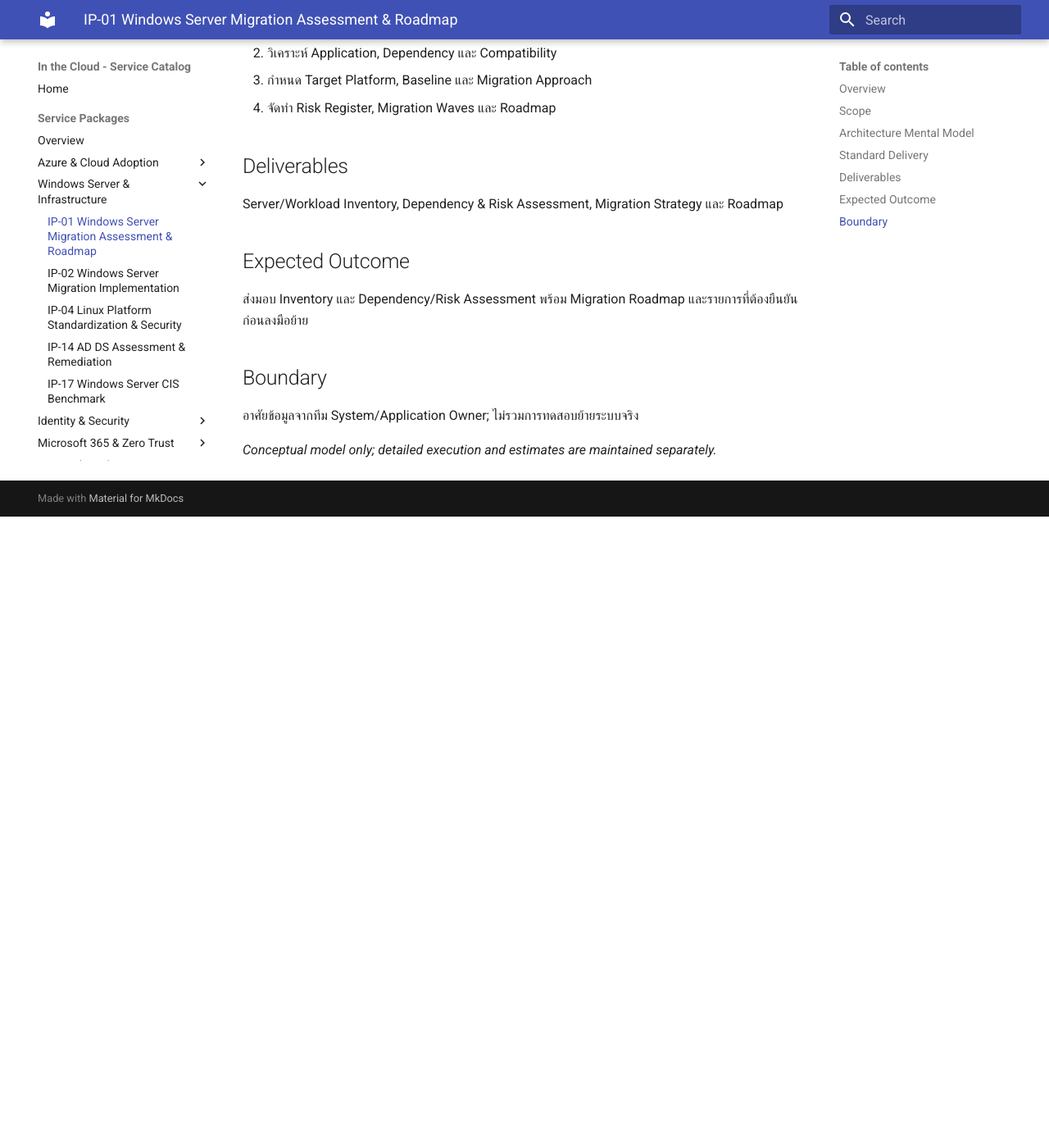
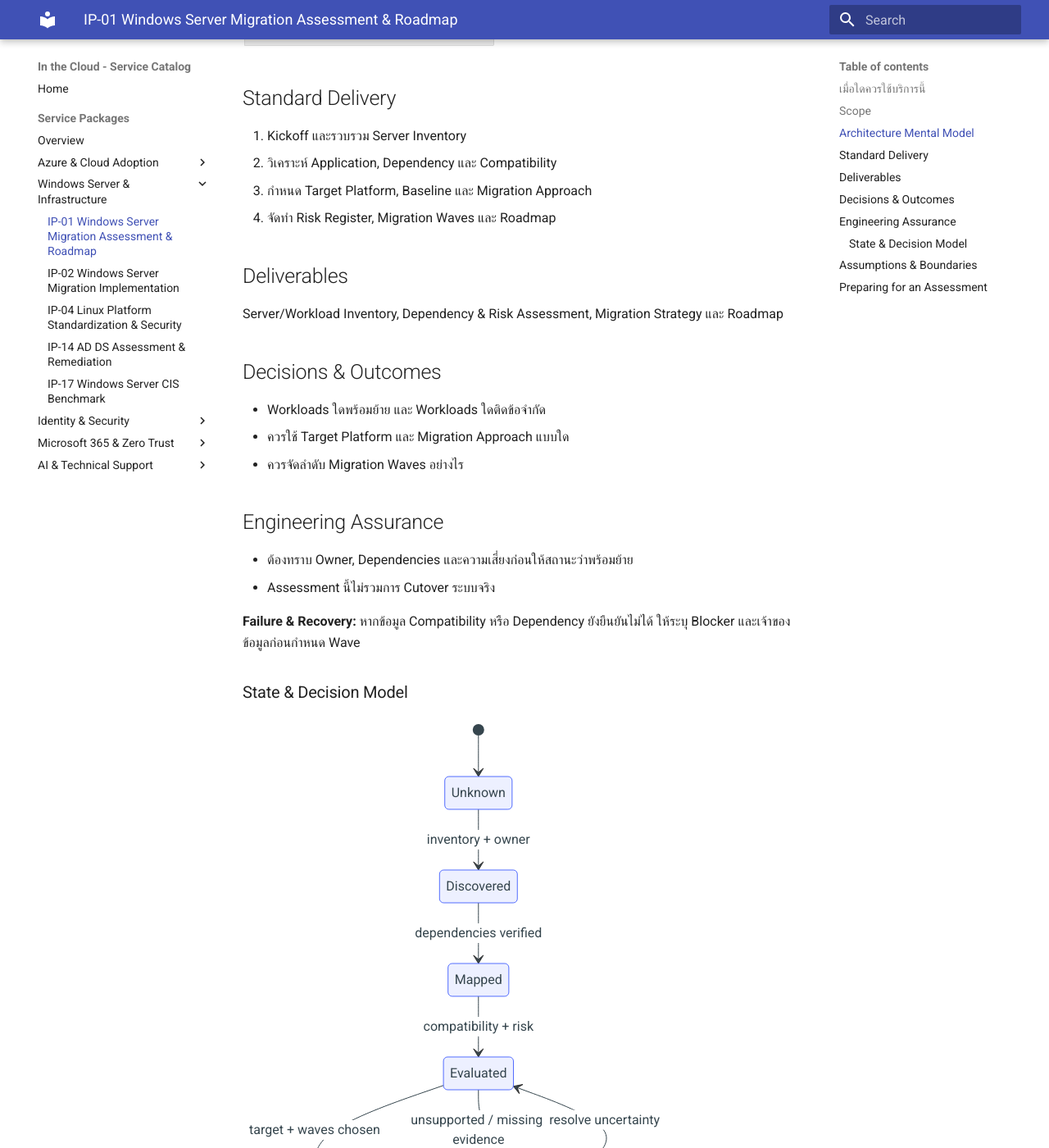
Before and after one commit to inthecloudth/service-catalog, an MkDocs documentation site: the page built from docs/services/ip-01-windows-server-migration-assessment.md, in a window 1280 px wide and 1400 px high, scrolled down 868 px. Shown: the whole window at 82% size. Built offline with MkDocs 1.6.1 and Material for MkDocs 9.7.7, drawn with Linux system fonts in a browser that asks for light colours; before the commit the page ends 1498 px from its top, so only the background shows below that; some of the changed text lies outside the part shown.

Commit message:
docs(catalog): decision-focused service IP-01 with system behavior and assurance

````diff
--- a/docs/services/ip-01-windows-server-migration-assessment.md
+++ b/docs/services/ip-01-windows-server-migration-assessment.md
@@ -1,10 +1,14 @@
 # Windows Server 2016 Migration Assessment & Roadmap
 
-*Reusable technical service package*
+> **IP-01 | Repeatable Service Package**
 
-## Overview
+**ผลลัพธ์ที่มุ่งหวัง:** ประเมินความพร้อมและจัดทำแผนย้าย Windows Server 2016 ไปยัง Windows Server 2022/2025
 
-ประเมินความพร้อมและจัดทำแผนย้าย Windows Server 2016 ไปยัง Windows Server 2022/2025
+## เมื่อใดควรใช้บริการนี้
+
+- ยังไม่มีข้อมูล Server และ Application Dependencies ที่เชื่อถือได้ก่อนย้ายระบบ
+- ต้องเลือกระหว่าง Upgrade, Side-by-side และ Rebuild โดยยังไม่เห็นความเสี่ยง
+- ต้องวางแผน Migration Waves ให้มีเจ้าของและลำดับความสำคัญ
 
 ## Scope
 
@@ -52,12 +56,42 @@ flowchart LR
 
 Server/Workload Inventory, Dependency & Risk Assessment, Migration Strategy และ Roadmap
 
-## Expected Outcome
+## Decisions & Outcomes
 
-ส่งมอบ Inventory และ Dependency/Risk Assessment พร้อม Migration Roadmap และรายการที่ต้องยืนยันก่อนลงมือย้าย
+- Workloads ใดพร้อมย้าย และ Workloads ใดติดข้อจำกัด
+- ควรใช้ Target Platform และ Migration Approach แบบใด
+- ควรจัดลำดับ Migration Waves อย่างไร
 
-## Boundary
+## Engineering Assurance
+
+- ต้องทราบ Owner, Dependencies และความเสี่ยงก่อนให้สถานะว่าพร้อมย้าย
+- Assessment นี้ไม่รวมการ Cutover ระบบจริง
+
+**Failure & Recovery:** หากข้อมูล Compatibility หรือ Dependency ยังยืนยันไม่ได้ ให้ระบุ Blocker และเจ้าของข้อมูลก่อนกำหนด Wave
+
+### State & Decision Model
+
+```mermaid
+stateDiagram-v2
+  [*] --> Unknown
+  Unknown --> Discovered: inventory + owner
+  Discovered --> Mapped: dependencies verified
+  Mapped --> Evaluated: compatibility + risk
+  Evaluated --> Planned: target + waves chosen
+  Evaluated --> Blocked: unsupported / missing evidence
+  Blocked --> Evaluated: resolve uncertainty
+  Planned --> [*]
+```
+
+## Assumptions & Boundaries
 
 อาศัยข้อมูลจากทีม System/Application Owner; ไม่รวมการทดสอบย้ายระบบจริง
 
 *Conceptual model only; detailed execution and estimates are maintained separately.*
+
+## Preparing for an Assessment
+
+กำหนดระบบและผู้รับผิดชอบที่เกี่ยวข้อง พร้อมข้อกำหนดการเข้าถึงและ Change Window เพื่อยืนยัน Scope, Validation และ Acceptance Criteria ก่อนเริ่มงาน
+
+---
+*Architecture และ State Models เป็นแบบจำลองเชิงแนวคิด ไม่ใช่ Production Topology ขององค์กรใดองค์กรหนึ่ง*
````
